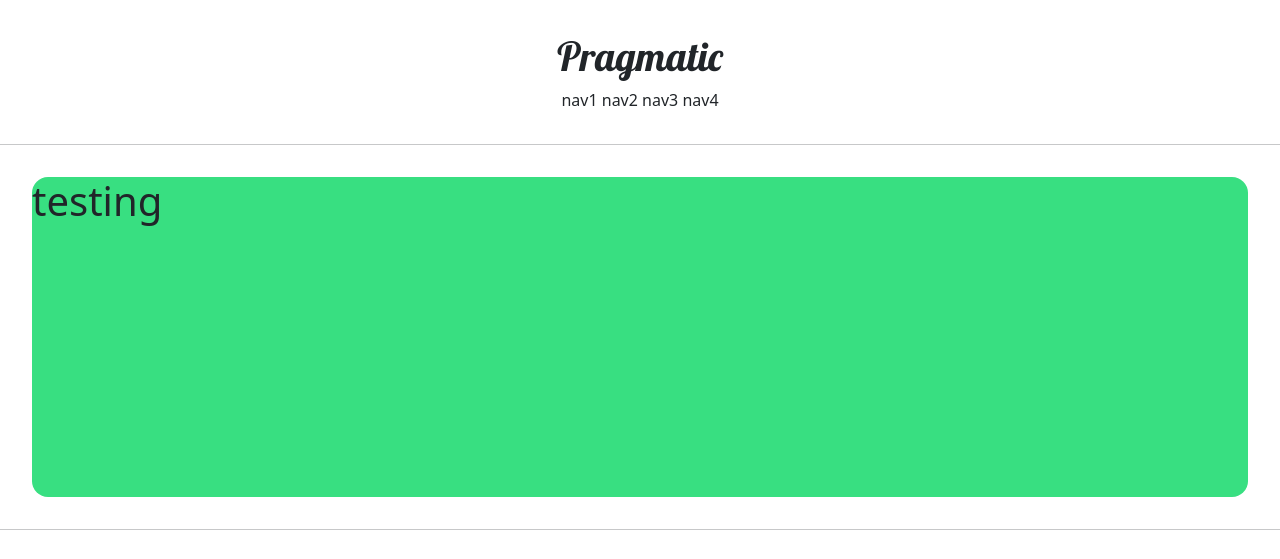
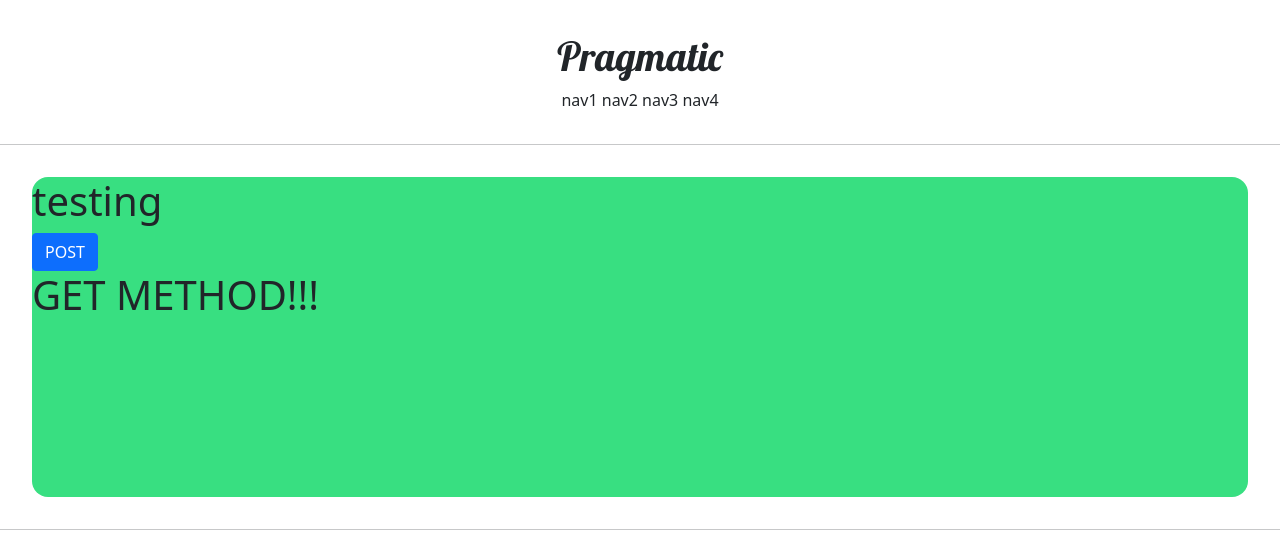
Before and after one commit to leesh9069/Django_Project_LSH, a Django app: page /account/hello_world/ in a window 1280 px wide. Shown: the top 559 px of the page. Run offline with Django 3.2, Linux system fonts and the light colour scheme.

Commit message:
7/28 LSH commit 2

```diff
--- a/accountapp/templates/accountapp/hello_world.html
+++ b/accountapp/templates/accountapp/hello_world.html
@@ -5,5 +5,17 @@
         <h1>
             testing
         </h1>
+
+        <!--form : 서버에 보내는 요청 명세서와 같은 역할 -->
+        <form action = "/account/hello_world/" method="post">
+                {%  csrf_token %} <!-- 장고에서 제공하는 보안 기능 -->
+            <input type="submit" class="btn btn-primary" value="POST">
+
+        </form>
+
+        <!-- views.py 에서 context에서 가져온 text-->
+        <h1>
+            {{ text }}
+        </h1>
     </div>
 {% endblock %}
--- a/accountapp/views.py
+++ b/accountapp/views.py
@@ -4,4 +4,8 @@ from django.shortcuts import render
 # Create your views here.
 
 def hello_world(request):
-    return render(request, 'accountapp/hello_world.html')
+
+    if request.method == 'POST':
+        return render(request, 'accountapp/hello_world.html', context={'text': 'POST METHOD!!!'})
+    else:
+        return render(request, 'accountapp/hello_world.html', context={'text': 'GET METHOD!!!'})
```
